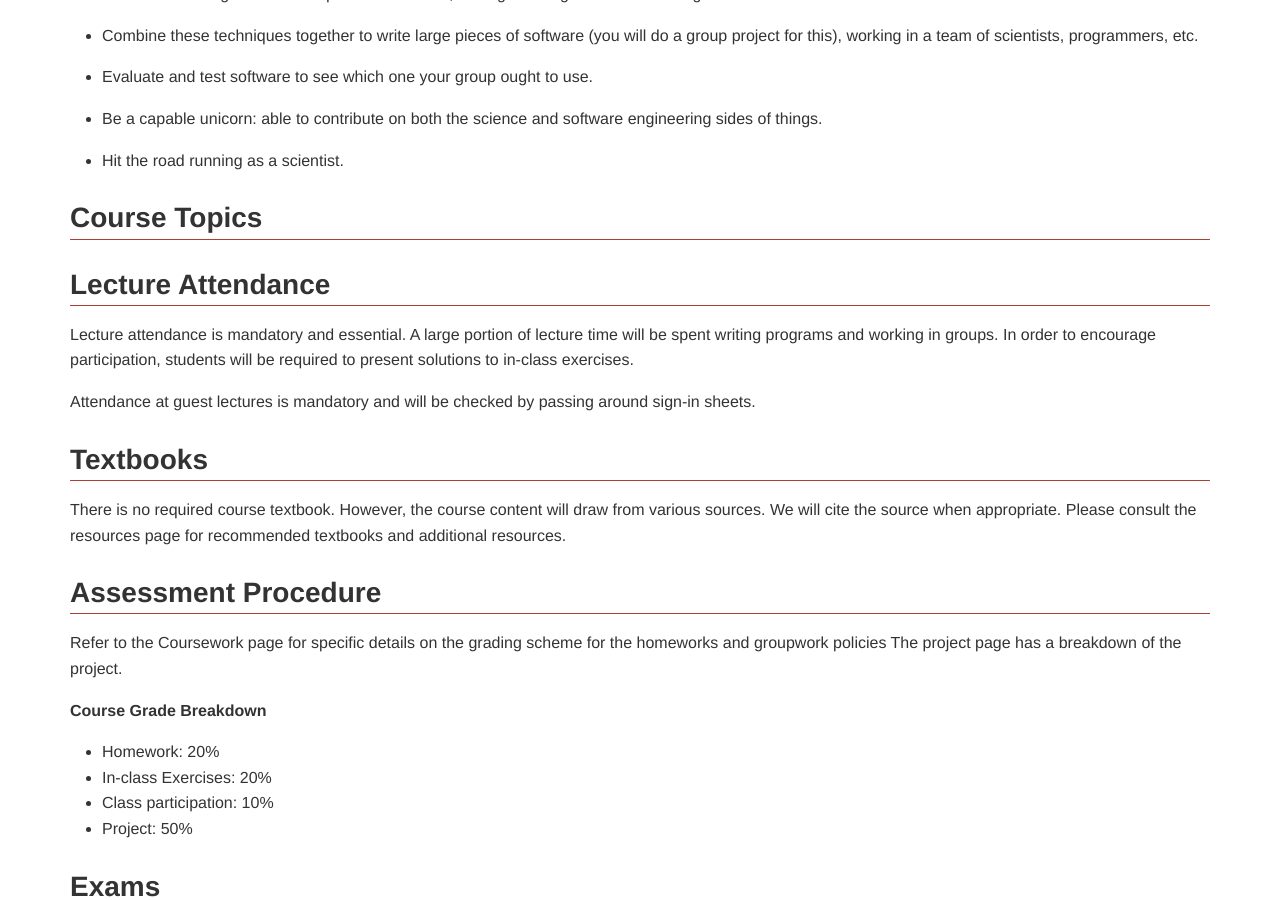
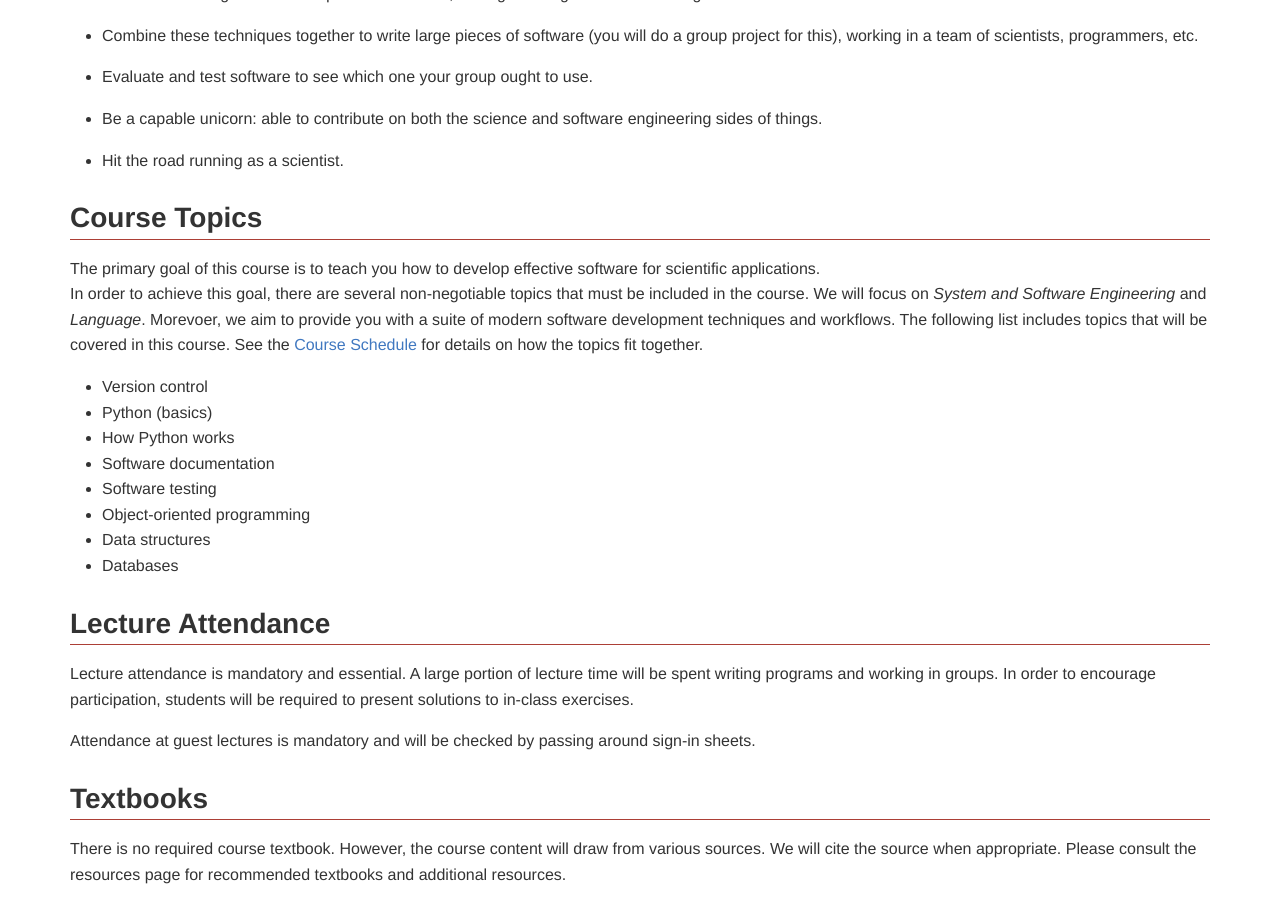
Before and after one commit to xuwd11/cs207_Weidong_Xu, a Jekyll site: the page built from syllabus.md, in a window 1280 px wide and 900 px high, scrolled down 411 px. Built offline with Jekyll 4.4.1, drawn with Linux system fonts in a browser that asks for light colours; nearby versions of some CDN libraries.

Commit message:
Filled in course topics.

```diff
--- a/syllabus.md
+++ b/syllabus.md
@@ -27,6 +27,21 @@ After successful completion of this course, you will be able to:
 * Hit the road running as a scientist.
 
 ## Course Topics
+
+The primary goal of this course is to teach you how to develop effective software for scientific applications.
+In order to achieve this goal, there are several non-negotiable topics that must be included in the course.  We
+will focus on _System and Software Engineering_ and _Language_.  Morevoer, we aim to provide you with a suite of
+modern software development techniques and workflows.  The following list includes topics that will be covered in
+this course.  See the [Course Schedule](schedule.md) for details on how the topics fit together.
+
+* Version control
+* Python (basics)
+* How Python works
+* Software documentation
+* Software testing
+* Object-oriented programming
+* Data structures
+* Databases
 
 ## Lecture Attendance
 
```
